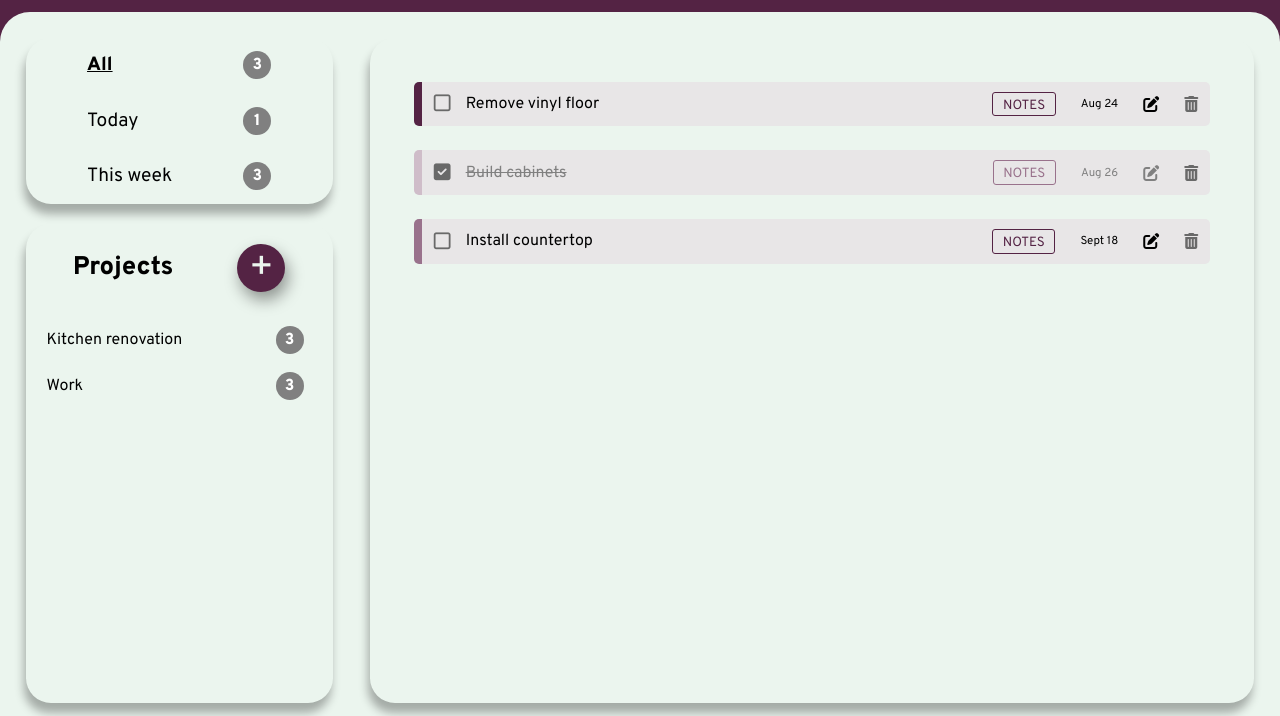
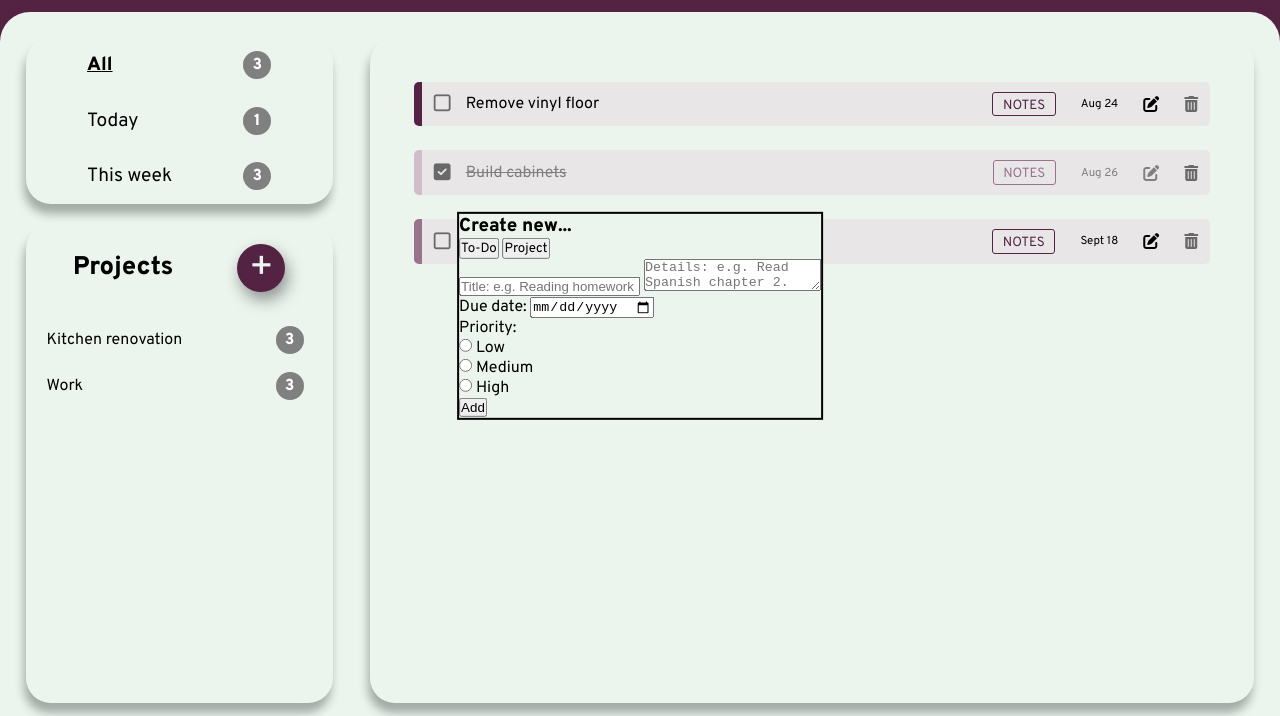
Before and after one commit to cynthem/Todo-list, a website built with webpack: page dist/index.html in a window 1280 px wide. Shown: the part 84-800 px from the top of the page. Built offline with nearby package versions, Linux system fonts and the light colour scheme.

Commit message:
Create initial add-new popup card

```diff
--- a/dist/index.html
+++ b/dist/index.html
@@ -86,6 +86,47 @@
                 </div>
             </div>
         </div>
+        <div class="add-new-card">
+            <form class="add-form">
+                <div class="add-type">
+                    <h3>Create new...</h3>
+                    <div class="type-btns">
+                        <button class="add-btn-todo">To-Do</button>
+                        <button class="add-btn-project">Project</button>
+                    </div>
+                </div>
+                <div class="add-text">
+                    <input type="text" placeholder="Title: e.g. Reading homework">
+                    <textarea placeholder="Details: e.g. Read Spanish chapter 2."></textarea>
+                </div>
+                <div class="add-details">
+                    <div class="details-date">
+                        <label>Due date:</label>
+                        <input type="date">
+                    </div>
+                    <div class="details-priority">
+                        <p class="priority-title">Priority:</p>
+                        <div class="priority-radios">
+                            <div class="radios-low">
+                                <input type="radio">
+                                <label>Low</label>
+                            </div>
+                            <div class="radios-medium">
+                                <input type="radio">
+                                <label>Medium</label>
+                            </div>
+                            <div class="radios-high">
+                                <input type="radio">
+                                <label>High</label>
+                            </div>
+                        </div>
+                    </div>
+                </div>
+                <div class="add-submit">
+                    <input type="submit" value="Add">
+                </div>
+            </form>
+        </div>
     </div>
     <script src=""></script>
 </body>
--- a/dist/style.css
+++ b/dist/style.css
@@ -87,6 +87,7 @@
 
 html {
   min-height: 100%;
+  position: relative;
 }
 
 body {
@@ -389,6 +390,27 @@ h2 {
 }
 
 
+/* POP-UP CARDS */
+
+.add-new-card {
+    position: absolute;
+    top: 50%;
+    left: 50%;
+    transform: translate(-50%, -50%);
+    background-color: #EBF5EE;
+    border: 2px solid black;
+}
+
+.add-form {}
+
+.add-type {}
+
+.add-text {}
+
+.add-details {}
+
+.add-submit {}
+
 
 
 
```
